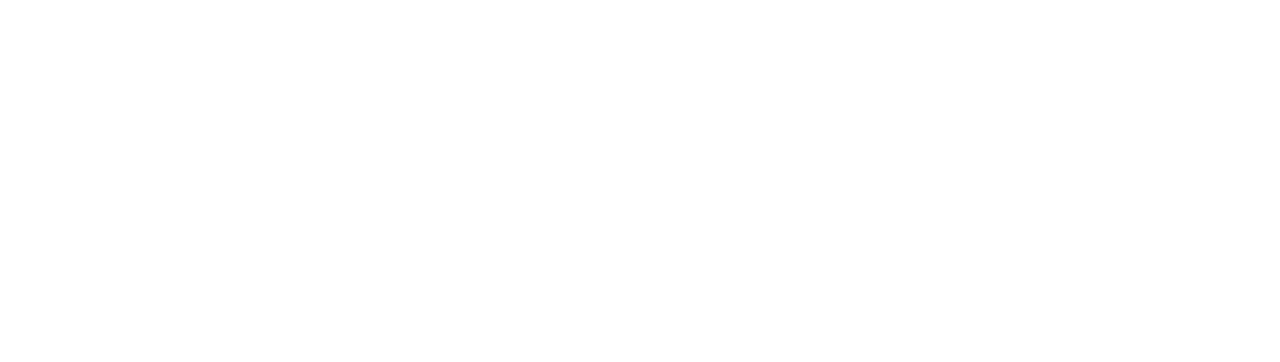
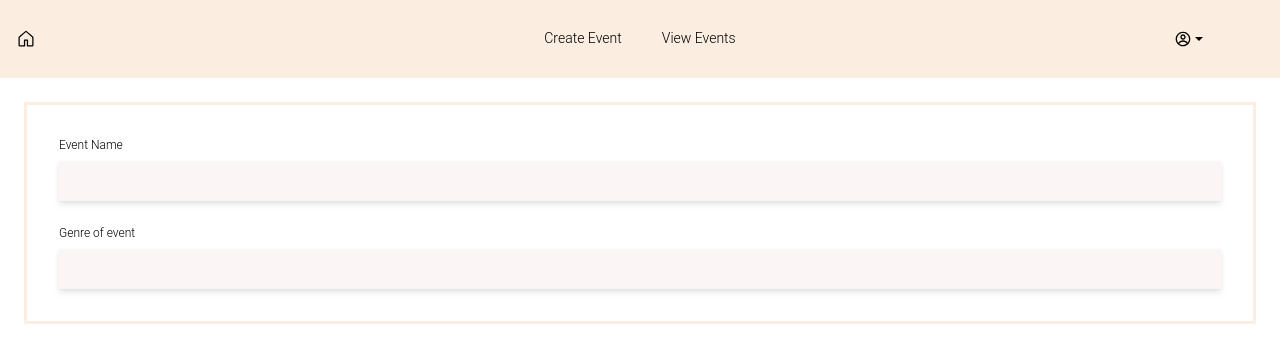
Before and after one commit to shwethaarajesh/project-i, a Next.js app: page /CreateListing in a window 1280 px wide. Shown: the top 362 px of the page. Built offline with nearby package versions, Linux system fonts and the light colour scheme.

Commit message:
Added form component

```diff
--- a/src/app/CreateListing/page.tsx
+++ b/src/app/CreateListing/page.tsx
@@ -1,9 +1,43 @@
-import Image from "next/image";
+"use client";
+import FormComponent from "../components/FormComponent/FormComponent";
+import Header from "../components/Header/Header";
+import { ChangeEvent, useState } from "react";
 
 export default function CreateListing() {
+  const [eventName, setEventName] = useState("");
+  const [genre, setGenre] = useState("");
+  const [isFocused, setIsFocused] = useState(false);
+
+  const onChangeEventName = (event: ChangeEvent<HTMLInputElement>) => {
+    setEventName(event.target.value);
+  };
+
+  const onChangeGenre = (event: ChangeEvent<HTMLInputElement>) => {
+    setGenre(event.target.value);
+  };
+
   return (
-    <div className="m-4">
-      <div></div>
+    <div className="">
+      <div className="bg-primary-light p-4">
+        <Header></Header>
+      </div>
+      <div className="m-6 p-8 border-[3px] border-primary-light border-solid ">
+        <div className="flex flex-col gap-6">
+          <FormComponent
+            header={"Event Name"}
+            stateName={eventName}
+            onChangeEventName={onChangeEventName}
+          ></FormComponent>
+          <FormComponent
+            header={"Genre of event"}
+            stateName={genre}
+            onChangeEventName={onChangeGenre}
+            onFocus={() => setIsFocused(true)}
+            onBlur={() => setIsFocused(false)}
+          ></FormComponent>
+          {isFocused && <div>Genre popup</div>}
+        </div>
+      </div>
     </div>
   );
 }
--- /dev/null
+++ b/src/app/components/FormComponent/FormComponent.tsx
@@ -0,0 +1,25 @@
+import { CgProfile } from "react-icons/cg";
+import { GoHome } from "react-icons/go";
+import { IoMdArrowDropdown } from "react-icons/io";
+
+export default function FormComponent(inputValues: {
+  header: string;
+  stateName: string;
+  onChangeEventName: any;
+  onFocus?: any;
+  onBlur?: any;
+}) {
+  return (
+    <div className="flex flex-col gap-2">
+      <div className="font-sans font-light text-xs">{inputValues.header}</div>
+      <input
+        className="bg-secondary-extralight p-2 drop-shadow-md font-sans font-light text-md"
+        type="text"
+        value={inputValues.stateName}
+        onFocus={inputValues.onFocus}
+        onBlur={inputValues.onBlur}
+        onChange={inputValues.onChangeEventName}
+      />
+    </div>
+  );
+}
--- a/src/app/components/Header/Header.tsx
+++ b/src/app/components/Header/Header.tsx
@@ -4,7 +4,7 @@
 
 export default function Header() {
   return (
-    <div className="grid gap-4 font-sans grid-cols-12 font-light items-center ">
+    <div className="grid  gap-4 font-sans grid-cols-12 font-light items-center ">
       <button>
         <GoHome size={20} />
       </button>
--- a/tailwind.config.ts
+++ b/tailwind.config.ts
@@ -16,6 +16,7 @@
       colors:{
         "primary-light":"#FBEDE0",
         "secondary-light":"#FDD1D2",
+        "secondary-extralight":"#FBF5F5",
         "tertiary-light":"#D4BBDD",
         "accent-primary":"#D0AB99",
         "primary-dark":"#aba995",
```
